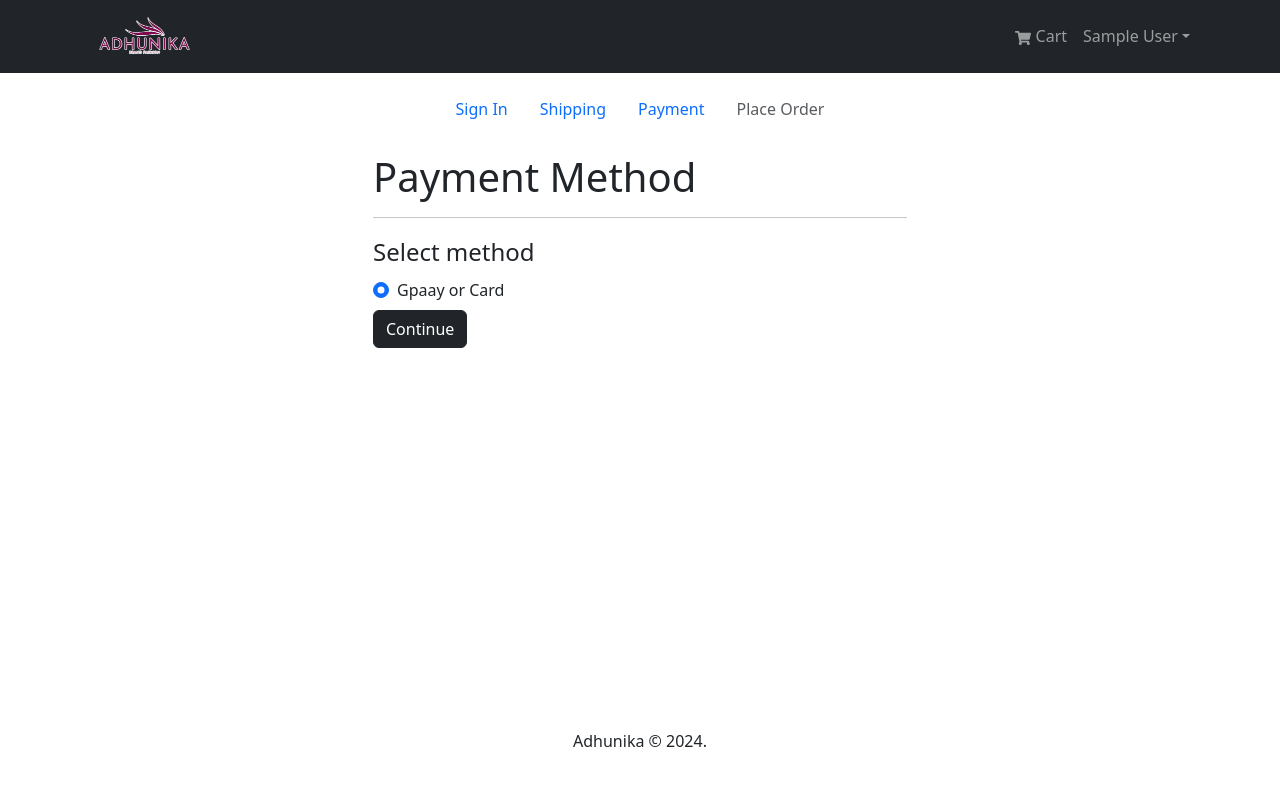
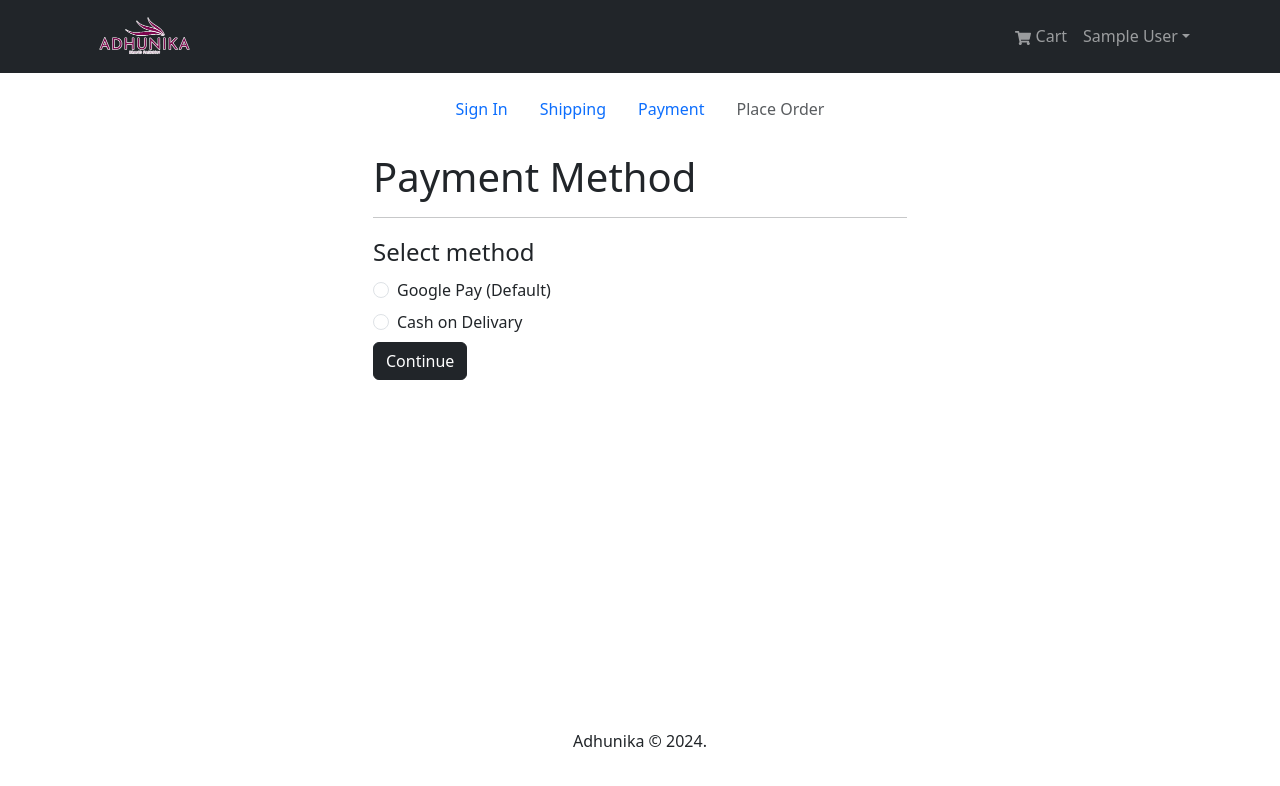
Before and after one commit to pritam19-d/Adhunika-Ecom-platform, a React (Create React App) app in the folder frontend/: page /payment in a window 1280 px wide. Shown: the top 786 px of the page. Built offline with nearby package versions, Linux system fonts and the light colour scheme; sample sign-in values are in the browser's storage; a web font is replaced by a local one.

Commit message:
Bug fix : orderModel updated with correct format of shippingAddress.

```diff
--- a/frontend/src/screens/PaymentScreen.jsx
+++ b/frontend/src/screens/PaymentScreen.jsx
@@ -40,10 +40,20 @@ const PaymentScreen = () => {
             <Form.Check
               type="radio"
               className="my-2"
-              label="Gpaay or Card"
+              label="Google Pay (Default)"
               id="Gpay"
               value="Gpay"
-              checked
+              checked={"Gpay"===paymentMethod}
+              onClick={(e)=> setPaymentMethod(e.target.value)}
+            />
+            <Form.Check
+              type="radio"
+              className="my-2"
+              label="Cash on Delivary"
+              id="COD"
+              value="COD"
+              checked={"COD"===paymentMethod}
+              onClick={(e)=> setPaymentMethod(e.target.value)}
             />
           </Col>
         </Form.Group>
```
Also changed, not shown: 2 other files (tests, documents, lock files or other folders).
